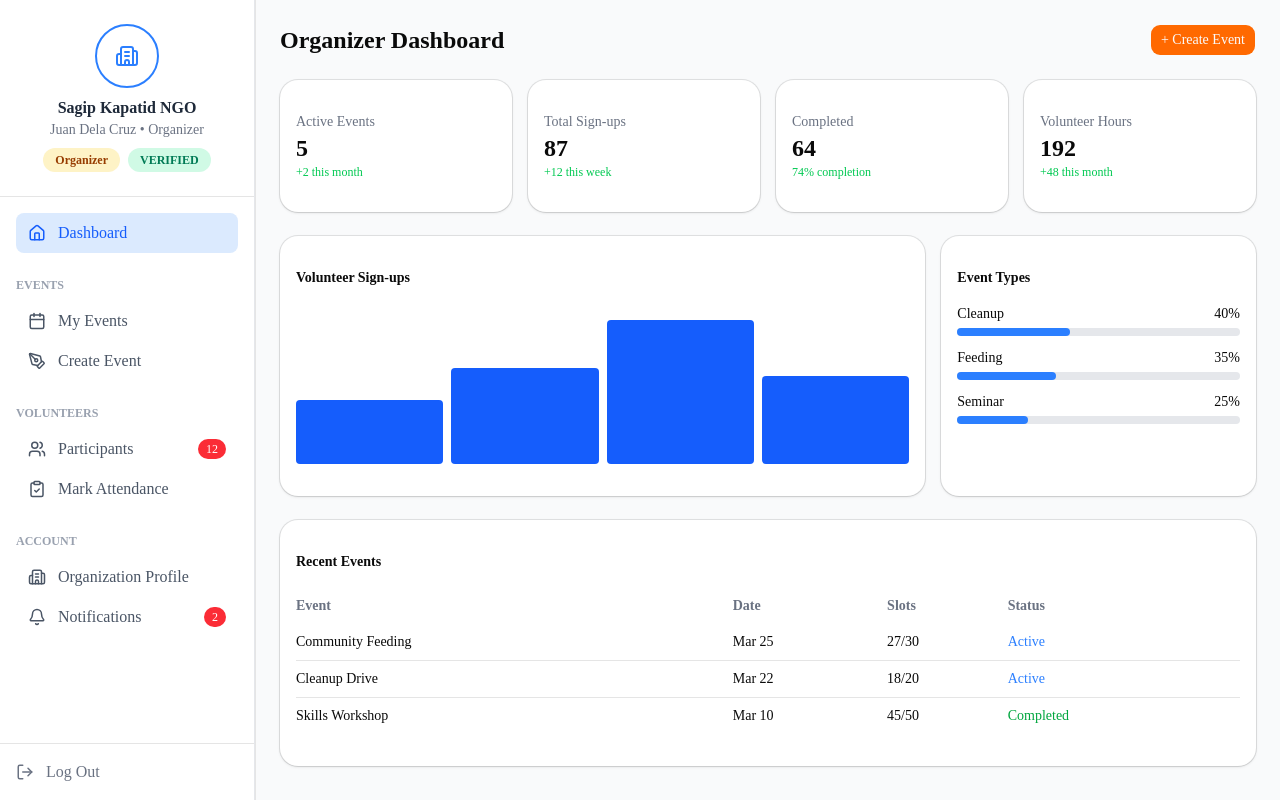
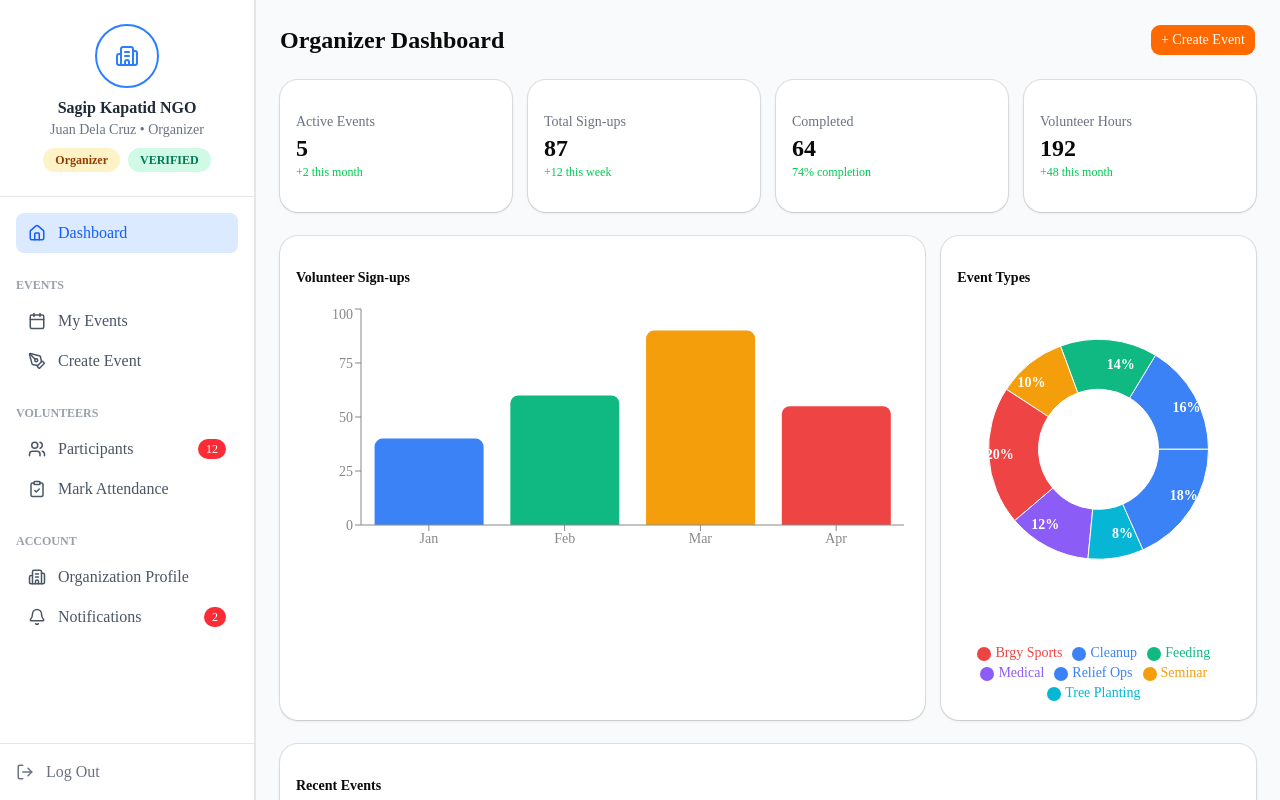
Before and after one commit to Jhnroy/tambayan-weba-app, a Next.js app in the folder frontend/: page /organizer/dashboard in a window 1280 px wide. Shown: the top 800 px of the page. Built offline with nearby package versions, Linux system fonts and the light colour scheme.

Commit message:
feat: add event and volunteer charts to the dashboard and update dependencies

```diff
--- /dev/null
+++ b/frontend/components/features/organizer/graph/event-graph.tsx
@@ -0,0 +1,118 @@
+"use client";
+
+import {
+  PieChart,
+  Pie,
+  ResponsiveContainer,
+  Cell,
+  Tooltip,
+  Legend,
+} from "recharts";
+
+const COLORS = [
+  "#3b82f6",
+  "#10b981",
+  "#f59e0b",
+  "#ef4444",
+  "#8b5cf6",
+  "#06b6d4",
+];
+
+type Props = {
+  data: { type: string; value: number }[];
+};
+
+const RADIAN = Math.PI / 180;
+
+
+const renderCustomizedLabel = ({
+  cx,
+  cy,
+  midAngle,
+  innerRadius,
+  outerRadius,
+  percent,
+}: {
+  cx?: number;
+  cy?: number;
+  midAngle?: number;
+  innerRadius?: number;
+  outerRadius?: number;
+  percent?: number;
+}) => {
+  if (!cx || !cy || !innerRadius || !outerRadius) return null;
+
+  const radius = innerRadius + (outerRadius - innerRadius) * 0.5;
+
+  const x = cx + radius * Math.cos(-(midAngle ?? 0) * RADIAN);
+  const y = cy + radius * Math.sin(-(midAngle ?? 0) * RADIAN);
+
+  return (
+    <text
+      x={x}
+      y={y}
+      fill="white"
+      textAnchor={x > cx ? "start" : "end"}
+      dominantBaseline="central"
+      className="text-sm font-semibold"
+    >
+      {`${((percent ?? 0) * 100).toFixed(0)}%`}
+    </text>
+  );
+};
+
+const CustomTooltip = ({ active, payload }: { active?: boolean; payload?: Array<{ name: string; value: number }> }) => {
+  if (active && payload && payload.length) {
+    const data = payload[0];
+
+    return (
+      <div className="bg-white p-3 rounded-lg shadow-md text-sm border">
+        <p className="font-semibold">{data.name}</p>
+        <p className="text-gray-500">Value: {data.value}</p>
+      </div>
+    );
+  }
+
+  return null;
+};
+
+export function EventTypesChart({ data }: Props) {
+  return (
+    <div className="w-full h-96">
+      <ResponsiveContainer>
+        <PieChart>
+
+          {/* Tooltip */}
+          <Tooltip content={<CustomTooltip />} />
+
+          {/* Legend */}
+          <Legend
+            verticalAlign="bottom"
+            height={40}
+            iconType="circle"
+          />
+
+          <Pie
+            data={data}
+            dataKey="value"
+            nameKey="type"
+            cx="50%"
+            cy="42%"
+            innerRadius={60}
+            outerRadius={110}
+            labelLine={false}
+            label={renderCustomizedLabel}
+          >
+            {data.map((_, index) => (
+              <Cell
+                key={`cell-${index}`}
+                fill={COLORS[index % COLORS.length]}
+              />
+            ))}
+          </Pie>
+
+        </PieChart>
+      </ResponsiveContainer>
+    </div>
+  );
+}
--- /dev/null
+++ b/frontend/components/features/organizer/graph/volunteer-graph.tsx
@@ -0,0 +1,36 @@
+"use client";
+
+import {
+  BarChart,
+  Bar,
+  XAxis,
+  YAxis,
+  Tooltip,
+  ResponsiveContainer,
+  Cell,
+} from "recharts";
+
+const COLORS = ["#3b82f6", "#10b981", "#f59e0b", "#ef4444"];
+
+type Props = {
+  data: { name: string; signups: number }[];
+};
+
+export function VolunteerChart({ data }: Props) {
+  return (
+    <div className="w-full h-64">
+      <ResponsiveContainer>
+        <BarChart data={data}>
+          <XAxis dataKey="name" stroke="#888888" />
+          <YAxis stroke="#888888" />
+          <Tooltip />
+          <Bar dataKey="signups" radius={[8, 8, 0, 0]}>
+            {data.map((_, index) => (
+              <Cell key={index} fill={COLORS[index % COLORS.length]} />
+            ))}
+          </Bar>
+        </BarChart>
+      </ResponsiveContainer>
+    </div>
+  );
+}
--- a/frontend/features/organizer/dashboard.tsx
+++ b/frontend/features/organizer/dashboard.tsx
@@ -5,6 +5,9 @@ import { OrganizerSidebar } from "@/components/organizer-sidebar";
 import { Menu } from "lucide-react";
 import { Card, CardContent } from "@/components/ui/card";
 import { Button } from "@/components/ui/button";
+import { EventTypesChart } from "@/components/features/organizer/graph/event-graph";
+import { VolunteerChart } from "@/components/features/organizer/graph/volunteer-graph";
+
 
 
 
@@ -14,14 +17,27 @@ type StatCardProps = {
   subtitle: string;
 };
 
-type ProgressProps = {
-  label: string;
-  value: number;
-};
+export default function Dashboard() {
+  const [sidebarOpen, setSidebarOpen] = useState(false);
 
 
-export default function Dashboard() {
-  const [sidebarOpen, setSidebarOpen] = useState(false);
+  const volunteerData = [
+    { name: "Jan", signups: 40 },
+    { name: "Feb", signups: 60 },
+    { name: "Mar", signups: 90 },
+    { name: "Apr", signups: 55 },
+  ];
+
+
+  const eventData = [
+    { type: "Cleanup", value: 40 },
+    { type: "Feeding", value: 35 },
+    { type: "Seminar", value: 25 },
+    { type: "Brgy Sports", value: 50 },
+    { type: "Medical", value: 30 },
+    { type: "Tree Planting", value: 20 },
+    { type: "Relief Ops", value: 45 },
+  ];
 
   return (
     <div className="flex min-h-screen bg-gray-50">
@@ -33,11 +49,12 @@ export default function Dashboard() {
         </button>
       </div>
 
-
+      {/* Sidebar */}
       <div className="hidden md:flex md:w-64 bg-white border-r">
         <OrganizerSidebar />
       </div>
 
+      {/* Mobile Sidebar */}
       {sidebarOpen && (
         <div className="fixed inset-0 z-50 flex">
           <div
@@ -57,7 +74,7 @@ export default function Dashboard() {
       )}
 
       <main className="flex-1 p-4 md:p-6 pt-20 md:pt-6">
-
+        {/* Header */}
         <div className="flex flex-col md:flex-row md:items-center md:justify-between gap-4">
           <h2 className="text-2xl font-bold">Organizer Dashboard</h2>
           <Button className="bg-orange-500 hover:bg-orange-600 w-full md:w-auto">
@@ -65,7 +82,7 @@ export default function Dashboard() {
           </Button>
         </div>
 
-
+        {/* Stats */}
         <div className="grid grid-cols-1 sm:grid-cols-2 lg:grid-cols-4 gap-4 mt-6">
           <StatCard title="Active Events" value="5" subtitle="+2 this month" />
           <StatCard title="Total Sign-ups" value="87" subtitle="+12 this week" />
@@ -73,32 +90,28 @@ export default function Dashboard() {
           <StatCard title="Volunteer Hours" value="192" subtitle="+48 this month" />
         </div>
 
+        {/* Charts */}
         <div className="grid grid-cols-1 lg:grid-cols-3 gap-4 mt-6">
+
+          {/* ✅ Volunteer Chart (component na) */}
           <Card className="lg:col-span-2 rounded-2xl shadow-sm">
             <CardContent className="p-4">
               <h3 className="font-semibold mb-4">Volunteer Sign-ups</h3>
-              <div className="h-40 flex items-end gap-2">
-                {[40, 60, 90, 55].map((h, i) => (
-                  <div
-                    key={i}
-                    className="bg-blue-600 rounded w-full"
-                    style={{ height: `${h}%` }}
-                  />
-                ))}
-              </div>
+              <VolunteerChart data={volunteerData} />
             </CardContent>
           </Card>
 
+          {/* ✅ Event Types Chart (component na) */}
           <Card className="rounded-2xl shadow-sm">
             <CardContent className="p-4">
               <h3 className="font-semibold mb-4">Event Types</h3>
-              <Progress label="Cleanup" value={40} />
-              <Progress label="Feeding" value={35} />
-              <Progress label="Seminar" value={25} />
+              <EventTypesChart data={eventData} />
             </CardContent>
           </Card>
+
         </div>
 
+        {/* Table */}
         <Card className="mt-6 rounded-2xl shadow-sm">
           <CardContent className="p-4">
             <h3 className="font-semibold mb-4">Recent Events</h3>
@@ -141,8 +154,6 @@ export default function Dashboard() {
   );
 }
 
-
-
 function StatCard({ title, value, subtitle }: StatCardProps) {
   return (
     <Card className="rounded-2xl shadow-sm">
@@ -154,20 +165,3 @@ function StatCard({ title, value, subtitle }: StatCardProps) {
     </Card>
   );
 }
-
-function Progress({ label, value }: ProgressProps) {
-  return (
-    <div className="mb-3">
-      <div className="flex justify-between text-sm mb-1">
-        <span>{label}</span>
-        <span>{value}%</span>
-      </div>
-      <div className="w-full bg-gray-200 h-2 rounded">
-        <div
-          className="bg-blue-500 h-2 rounded"
-          style={{ width: `${value}%` }}
-        />
-      </div>
-    </div>
-  );
-}
--- a/frontend/package.json
+++ b/frontend/package.json
@@ -20,6 +20,7 @@
     "radix-ui": "^1.4.3",
     "react": "^18.3.1",
     "react-dom": "^18.3.1",
+    "recharts": "^3.8.0",
     "shadcn": "^4.1.0",
     "tailwind-merge": "^3.5.0",
     "tw-animate-css": "^1.4.0"
```
Also changed, not shown: 1 other file (tests, documents, lock files or other folders).
